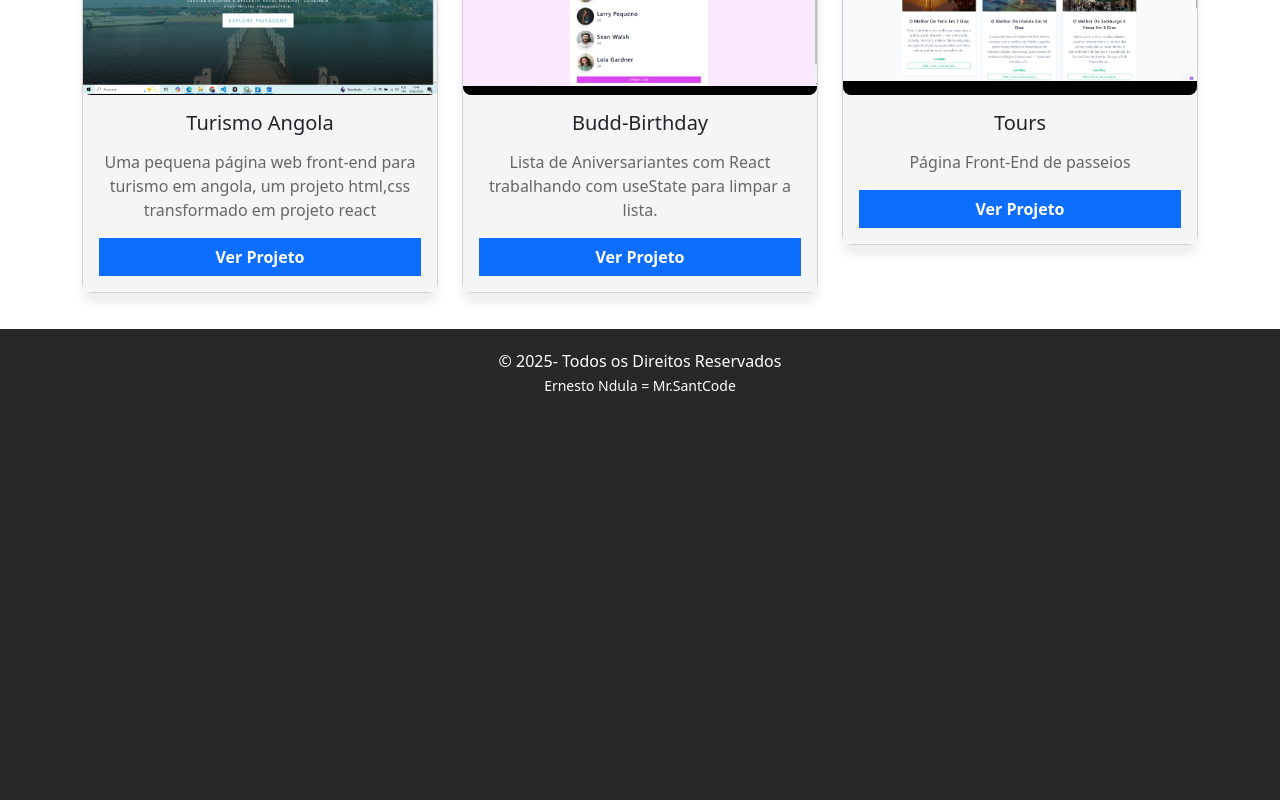
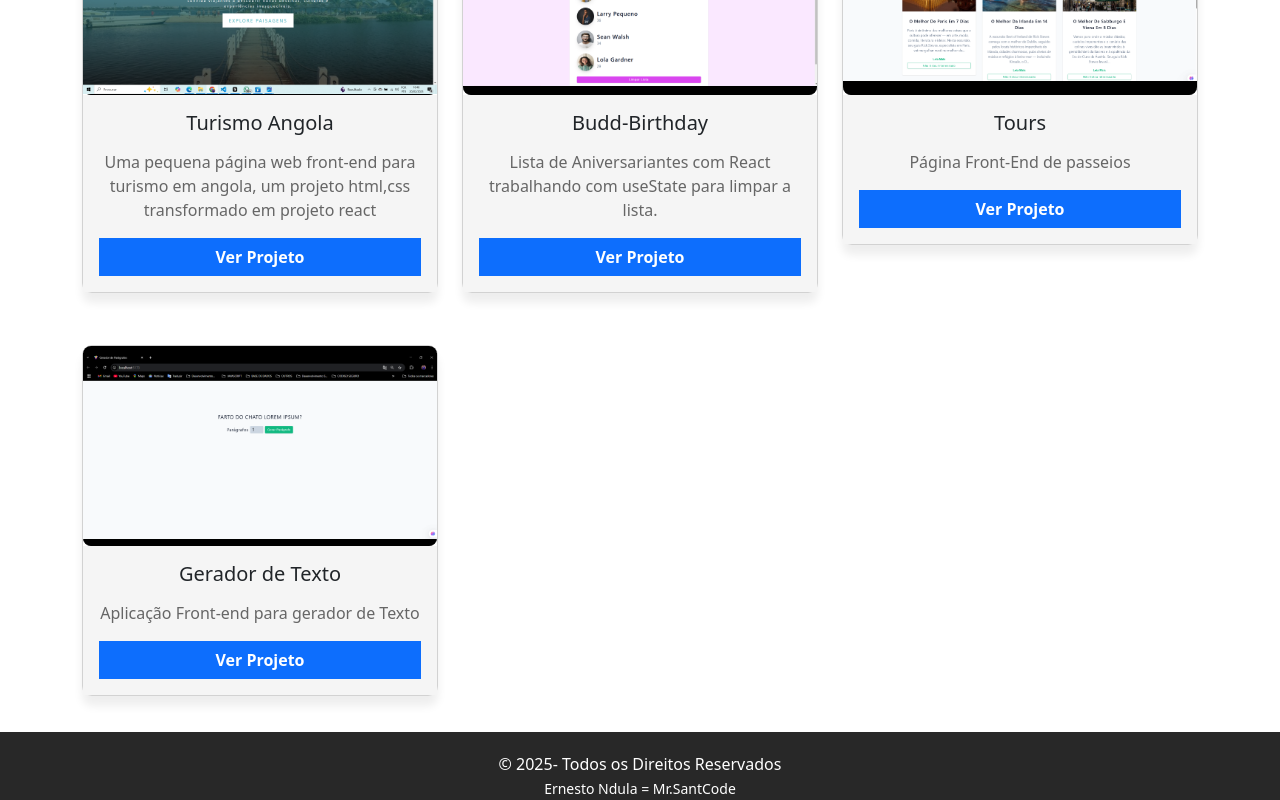
Before and after one commit to ernestondula12/Arsenal-projetos, a React (Create React App) app: page / in a window 1280 px wide. Shown: the part 1254-2054 px from the top of the page. Before the commit the page ends 1651 px from the top, so only its background shows below. Built offline with nearby package versions, Linux system fonts and the light colour scheme.

Commit message:
Alteração no arquivo data adicionando novo projeto

```diff
--- a/src/data.js
+++ b/src/data.js
@@ -61,7 +61,14 @@ const projetos = [
     img: "./images/Passeios.png",
     description: 'Página Front-End de passeios',
     site: "https://tours-nine-opal.vercel.app/"
-  }
+  },
+  {
+    id: 10,
+    title: "Gerador de Texto",
+    img: "./images/GeradoresTexto.png",
+    description: 'Aplicação Front-end para gerador de Texto',
+    site: "https://gerador-lore-impsum.vercel.app/"
+  },
   ]
 
   export default projetos;
```
Also changed, not shown: public/images/GeradoresTexto.png (added).
